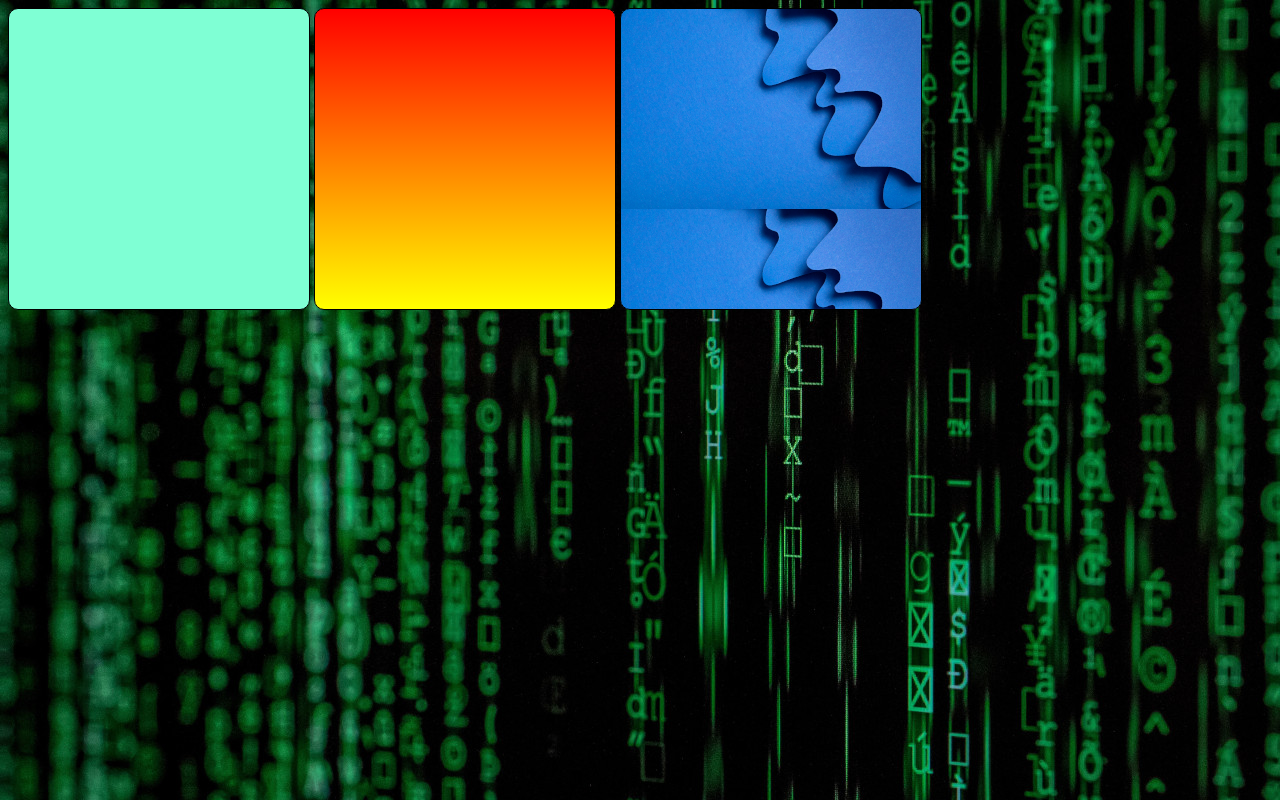
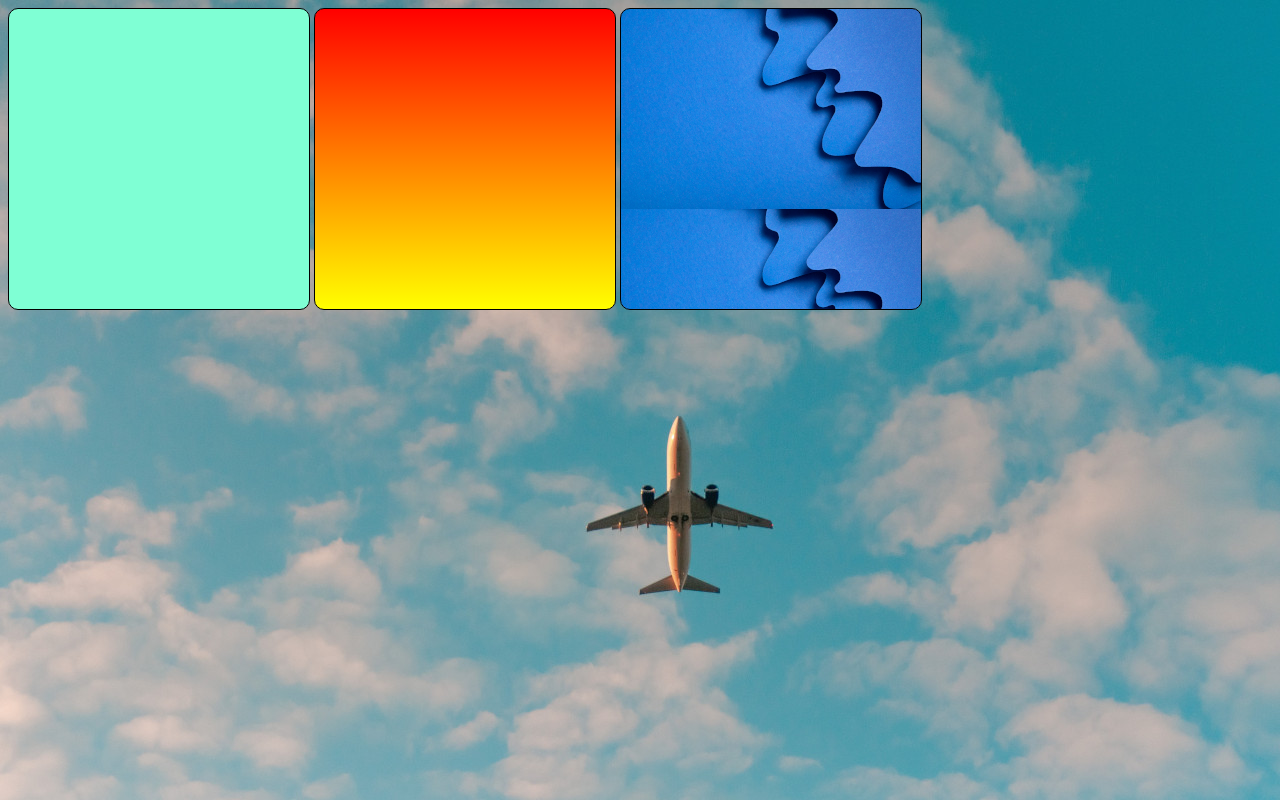
Before and after one commit to PabloSantosdve/HTML-CSS, a plain HTML site: page EXERCICIOS/ex022/fundo001.html in a window 1280 px wide. Drawn offline with Linux system fonts and the light colour scheme.

Commit message:
Update fundo001.html

```diff
--- a/EXERCICIOS/ex022/fundo001.html
+++ b/EXERCICIOS/ex022/fundo001.html
@@ -6,7 +6,7 @@
 	<title>Teste imagem de fundo</title>
 	<style>
 		body{
-			background-image: url('imagens/fundo002.jpg');
+			background-image: url('imagens/fundo004.jpg');
 		}
 		div.quadrado{
 			border: 1px solid black;
```
